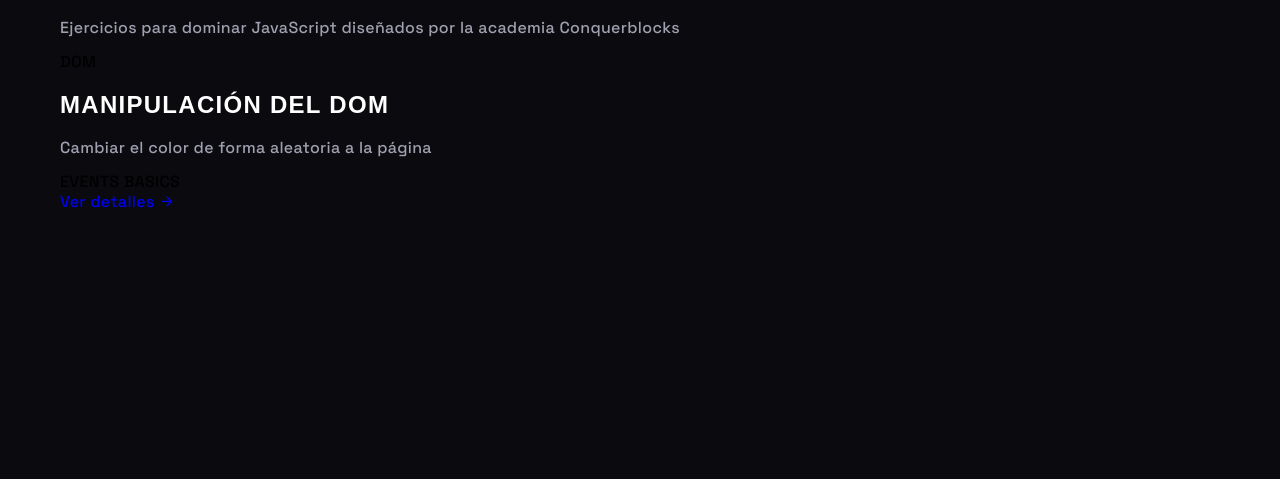
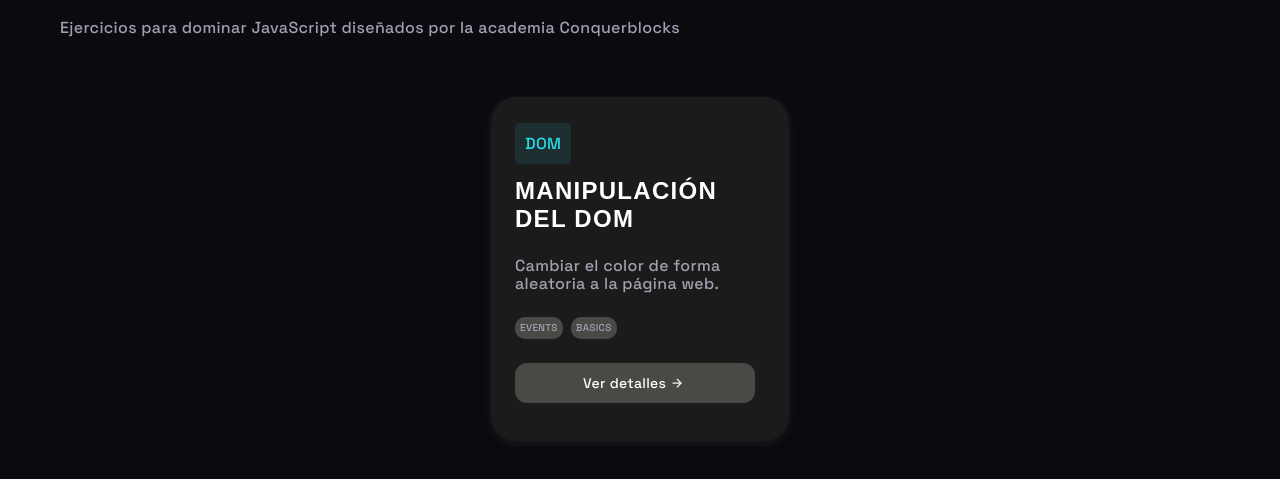
Before and after one commit to ajcastrob/Ejercicios-JavaScript, a website built with Vite: page index.html in a window 1280 px wide. Shown: the part 169-648 px from the top of the page. Built offline with nearby package versions, Linux system fonts and the light colour scheme; a web font is replaced by a local one.

Commit message:
Modificando estilos con sass al index.html

```diff
--- a/index.html
+++ b/index.html
@@ -63,7 +63,7 @@
           <article class="ejercicio__js-item">
             <span class="etiqueta-1">DOM</span>
             <h2>Manipulación del DOM</h2>
-            <p>Cambiar el color de forma aleatoria a la página</p>
+            <p>Cambiar el color de forma aleatoria a la página web.</p>
             <div class="etiqueta">
               <span class="etiqueta-2">EVENTS</span>
               <span class="etiqueta-3">BASICS</span>
--- a/pages/ejer1.js
+++ b/pages/ejer1.js
@@ -1 +1,4 @@
 import "../sass/main.scss";
+import { showMenu } from "../src/utils/nav";
+
+showMenu("nav-toggle", "nav-menu");
--- a/sass/abstracts/_variables.scss
+++ b/sass/abstracts/_variables.scss
@@ -16,6 +16,8 @@ $blue-po: #1c2e30;
 $dark-bg: #0a0a0f;
 $dark-surface: #141419;
 $dark-border: #2a2a35;
+$dark-soft: #1b1b1c;
+$gray: #494946;
 
 // Text Colors
 $text-primary: #ffffff;
--- a/sass/layout/_secciones.scss
+++ b/sass/layout/_secciones.scss
@@ -14,5 +14,63 @@
 
   p {
     color: ab.$text-secondary;
+    margin-bottom: 60px;
   }
 }
+
+.ejercicio__js {
+  display: flex;
+  justify-self: center;
+  align-items: center;
+  background-color: ab.$dark-soft;
+  width: 298px;
+  height: 344px;
+  padding: 24px;
+  border-radius: 25px;
+  box-shadow: rgba(99, 99, 99, 0.2) 0px 2px 8px 0px;
+
+  h2 {
+    margin-top: 24px;
+    margin-bottom: 24px;
+  }
+  .etiqueta-1 {
+    color: ab.$blue-neon;
+    background-color: ab.$blue-po;
+    padding: 10px;
+    border-radius: 4px;
+  }
+
+  p {
+    margin-bottom: 24px;
+  }
+
+  .etiqueta-2,
+  .etiqueta-3 {
+    background-color: ab.$gray;
+    color: ab.$text-secondary;
+    padding: 5px;
+    border-radius: 10px;
+    font-size: 10px;
+  }
+
+  a {
+    display: inline-block;
+    padding: 12px 70px 12px 68px;
+    background-color: ab.$gray;
+    border-radius: 12px;
+    text-align: center;
+    font-size: 14px;
+    color: ab.$text-primary;
+    transition: all 0.4s ease-in;
+    &:hover {
+      background-color: ab.$yellow;
+      color: ab.$dark-surface;
+    }
+  }
+}
+
+.etiqueta {
+  display: flex;
+  gap: 8px;
+  margin-bottom: 24px;
+}
```
Also changed, not shown: pages/ejer1.html (+37 -0 lines).
